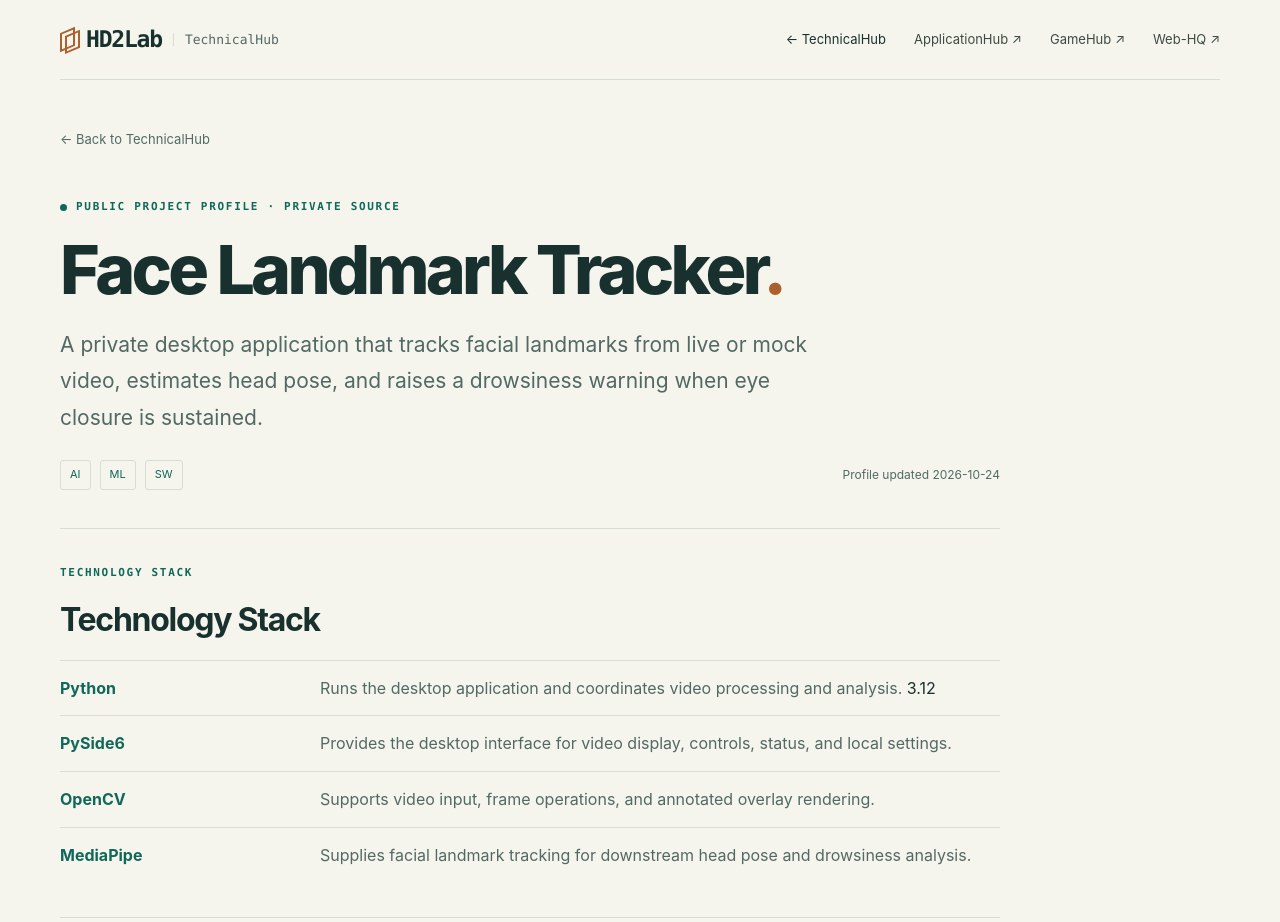
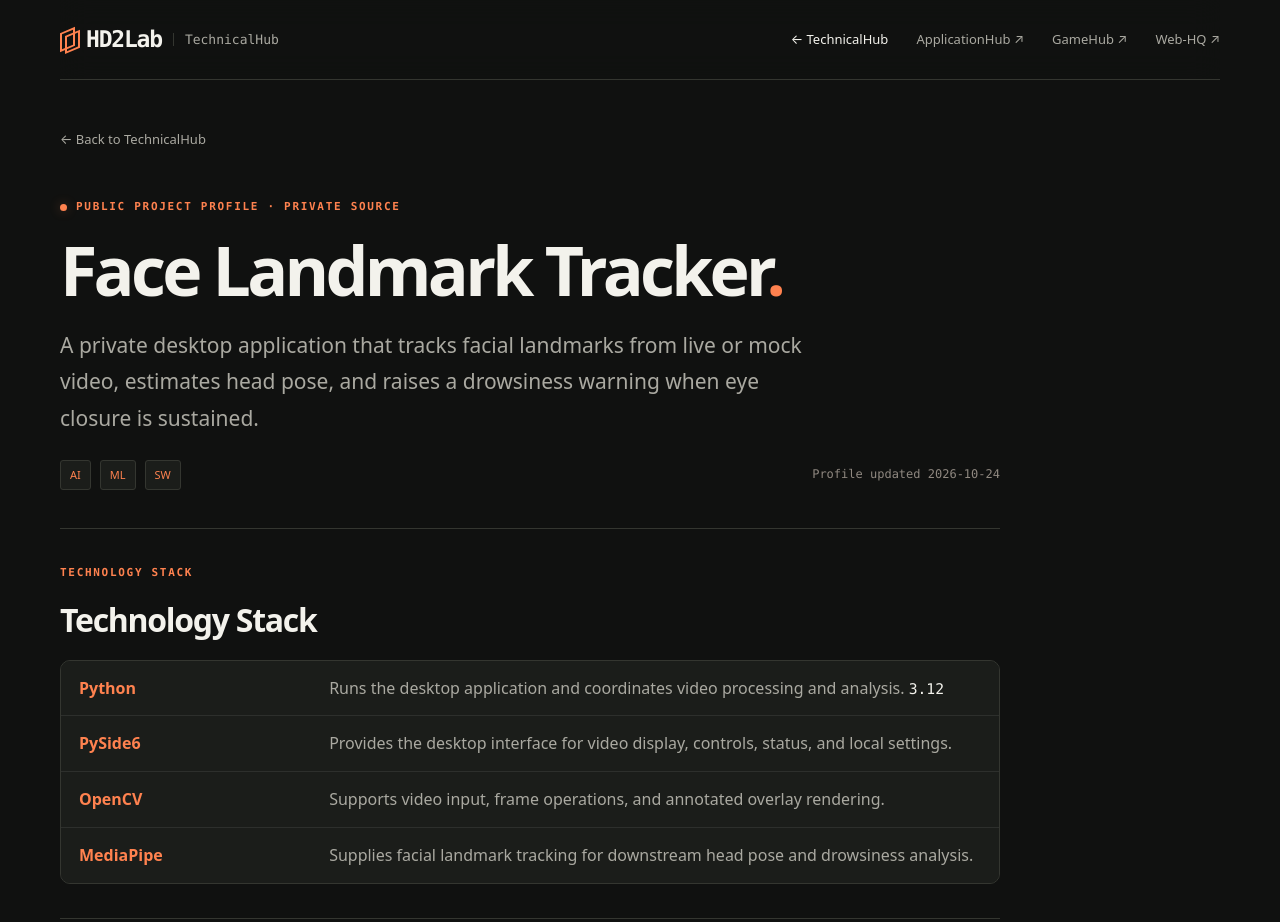
Before and after one commit to HyangDan2/TechnicalHub, an Eleventy site: page content/profiles/face-landmark-tracker.md in a window 1280 px wide. Shown: the top 922 px of the page. Built offline with nearby package versions, Linux system fonts and the light colour scheme; Eleventy itself is replaced by a stand-in of ours; files that its build step writes are made by us from their sources.

Commit message:
feat(techhub): unify design system with HD2Lab dark theme and modern font stack (#5)

```diff
--- a/_includes/layouts/profile.njk
+++ b/_includes/layouts/profile.njk
@@ -4,7 +4,7 @@
     <meta charset="utf-8">
     <meta name="viewport" content="width=device-width, initial-scale=1">
     <meta name="description" content="{{ summary | escape }}">
-    <meta name="theme-color" content="#f5f5ee">
+    <meta name="theme-color" content="#101110">
     <title>{{ title | escape }} — TechnicalHub</title>
     <link rel="canonical" href="https://hyangdan2.github.io/TechnicalHub/technologies/{{ slug | escape }}/">
     <meta property="og:type" content="article">
--- a/css/profile.css
+++ b/css/profile.css
@@ -1,33 +1,41 @@
 @charset "UTF-8";
+/* HD2Lab TechnicalHub — project profile pages
+   HD2Lab Dark Tech standard (orange #ff824f on #101110) */
 :root {
-  color-scheme: light;
-  --profile-ink: #18312e;
-  --profile-muted: #526964;
-  --profile-paper: #f5f5ee;
-  --profile-white: #fff;
-  --profile-teal: #106858;
-  --profile-lime: #d5eb99;
-  --profile-line: #d6ded4;
-  --profile-gold: #ac602d;
-  --profile-mono: ui-monospace, SFMono-Regular, Consolas, monospace;
+  color-scheme: dark;
+  --profile-paper: #101110;
+  --profile-card: #1b1d1a;
+  --profile-raised: #242220;
+  --profile-ink: #f3f2ec;
+  --profile-body: #c6c2bb;
+  --profile-muted: #aaa9a1;
+  --profile-dim: #8f8880;
+  --profile-line: #343630;
+  --profile-line-soft: rgba(255, 255, 255, 0.08);
+  --profile-teal: #ff824f;
+  --profile-gold: #ffa47b;
+  --profile-accent-soft: rgba(255, 130, 79, 0.12);
+  --profile-sans: system-ui, -apple-system, BlinkMacSystemFont, "Pretendard", "Segoe UI", Roboto, "Apple SD Gothic Neo", "Malgun Gothic", sans-serif;
+  --profile-mono: ui-monospace, SFMono-Regular, "JetBrains Mono", Menlo, Consolas, monospace;
+  font-family: var(--profile-sans);
+  font-synthesis: none;
+  line-height: 1.8;
   background: var(--profile-paper);
   color: var(--profile-ink);
-  font-family: -apple-system, BlinkMacSystemFont, 'Apple SD Gothic Neo', 'Malgun Gothic', sans-serif;
-  font-synthesis: none;
-  line-height: 1.8;
 }
 
 * { box-sizing: border-box; }
 html { scroll-behavior: smooth; scroll-padding-top: 100px; }
 body { margin: 0; background: var(--profile-paper); color: var(--profile-ink); }
 a { color: var(--profile-teal); text-underline-offset: 4px; }
-a:hover { color: #914e22; }
+a:hover { color: var(--profile-gold); }
 img, svg { max-width: 100%; height: auto; }
 .shell { width: min(1160px, calc(100% - 64px)); margin-inline: auto; }
-.skip-link { position: fixed; z-index: 20; top: 10px; left: 10px; padding: 10px 14px; background: var(--profile-teal); color: white; transform: translateY(-200%); }
+.skip-link { position: fixed; z-index: 20; top: 10px; left: 10px; padding: 10px 14px; background: var(--profile-teal); color: #191714; font-weight: 700; transform: translateY(-200%); }
 .skip-link:focus { transform: none; }
-:focus-visible { outline: 3px solid #c56826; outline-offset: 4px; }
+:focus-visible { outline: 3px solid var(--profile-teal); outline-offset: 4px; }
 
+/* Header */
 .site-header {
   position: sticky;
   top: 0;
@@ -38,54 +46,71 @@ img, svg { max-width: 100%; height: auto; }
   justify-content: space-between;
   gap: 20px;
   border-bottom: 1px solid var(--profile-line);
-  background: rgb(245 245 238 / 97%);
+  background: rgb(16 17 16 / 94%);
+  -webkit-backdrop-filter: blur(14px);
+  backdrop-filter: blur(14px);
 }
 .brand { display: flex; align-items: center; gap: 11px; color: var(--profile-ink); text-decoration: none; font-family: var(--profile-mono); font-weight: 800; letter-spacing: -1.2px; line-height: 1.05; }
 .brand-name { font-size: 23px; }
 .brand em { font-style: normal; font-weight: 500; font-size: 13px; letter-spacing: 0; color: var(--profile-muted); border-left: 1px solid var(--profile-line); padding-left: 11px; }
-.mark { display: inline-block; width: 15px; height: 19px; border: 2.5px solid var(--profile-gold); transform: skewY(-23deg); position: relative; flex: none; }
-.mark:after { content: ''; position: absolute; inset: 3px -7px -6px 3px; border: 2px solid var(--profile-gold); }
+.mark { display: inline-block; width: 15px; height: 19px; border: 2.5px solid var(--profile-teal); transform: skewY(-23deg); position: relative; flex: none; }
+.mark:after { content: ''; position: absolute; inset: 3px -7px -6px 3px; border: 2px solid var(--profile-teal); }
 .site-header nav { display: flex; gap: 28px; align-items: center; font-size: 13px; }
 .site-header nav a { color: var(--profile-ink); text-decoration: none; }
-.site-header nav a:hover { color: var(--profile-gold); }
-.site-header nav .hub-link, .site-header nav .web-hq-link { color: #3d4a45; }
+.site-header nav a:hover { color: var(--profile-teal); }
+.site-header nav .hub-link, .site-header nav .web-hq-link { color: var(--profile-muted); }
+.site-header nav .hub-link:hover, .site-header nav .web-hq-link:hover { color: var(--profile-teal); }
 
+/* Profile page */
 .profile-page { padding-top: 44px; padding-bottom: 76px; }
 .profile-back { display: inline-flex; margin-bottom: 38px; color: var(--profile-muted); font-size: 13px; text-decoration: none; }
 .profile-back:hover { color: var(--profile-teal); }
 .profile-heading { max-width: 940px; padding: 8px 0 38px; border-bottom: 1px solid var(--profile-line); }
 .eyebrow { display: flex; align-items: center; gap: 9px; margin: 0 0 16px; color: var(--profile-teal); font-family: var(--profile-mono); font-size: 11px; font-weight: 700; letter-spacing: 1.7px; }
-.status-dot { width: 7px; height: 7px; border-radius: 50%; background: var(--profile-teal); }
-.profile-heading h1 { margin: 16px 0 20px; font-size: clamp(38px, 6vw, 68px); font-weight: 760; line-height: 1.08; letter-spacing: -.055em; }
-.accent { color: var(--profile-gold); }
+.status-dot { width: 7px; height: 7px; border-radius: 50%; background: var(--profile-teal); box-shadow: 0 0 12px #ff824f55; }
+.profile-heading h1 { margin: 16px 0 20px; color: var(--profile-ink); font-size: clamp(38px, 6vw, 68px); font-weight: 760; line-height: 1.08; letter-spacing: -.055em; }
+.accent { color: var(--profile-teal); }
 .profile-summary { max-width: 760px; margin: 0; color: var(--profile-muted); font-size: clamp(17px, 2.2vw, 21px); line-height: 1.75; }
 .profile-meta { display: flex; flex-wrap: wrap; align-items: center; gap: 9px; margin-top: 23px; }
-.category-tag { padding: 4px 9px; border: 1px solid var(--profile-line); border-radius: 3px; color: var(--profile-teal); font-size: 11px; }
-.profile-updated { margin-left: auto; color: var(--profile-muted); font-size: 12px; }
+.category-tag { padding: 4px 9px; border: 1px solid var(--profile-line); border-radius: 3px; background: var(--profile-card); color: var(--profile-teal); font-size: 11px; }
+.profile-updated { margin-left: auto; color: var(--profile-dim); font-family: var(--profile-mono); font-size: 12px; }
 
+/* Technology stack */
 .profile-technologies { max-width: 940px; padding: 34px 0; border-bottom: 1px solid var(--profile-line); }
-.profile-technologies h2, .profile-article h2 { margin: 0 0 18px; font-size: clamp(24px, 3.4vw, 32px); line-height: 1.35; letter-spacing: -.04em; }
-.profile-technologies dl { margin: 0; }
-.technology-row { display: grid; grid-template-columns: minmax(160px, .35fr) 1fr; gap: 22px; padding: 13px 0; border-top: 1px solid var(--profile-line); }
+.profile-technologies h2, .profile-article h2 { margin: 0 0 18px; color: var(--profile-ink); font-size: clamp(24px, 3.4vw, 32px); line-height: 1.35; letter-spacing: -.04em; }
+.profile-technologies dl { margin: 0; border: 1px solid var(--profile-line); border-radius: 10px; background: var(--profile-card); overflow: hidden; }
+.technology-row { display: grid; grid-template-columns: minmax(160px, .35fr) 1fr; gap: 22px; padding: 13px 18px; border-top: 1px solid var(--profile-line-soft); background: var(--profile-card); transition: background .15s; }
+.technology-row:first-child { border-top: 0; }
+.technology-row:hover { background: var(--profile-raised); }
 .technology-row dt { color: var(--profile-teal); font-weight: 700; }
 .technology-row dd { margin: 0; color: var(--profile-muted); }
-.technology-version { white-space: nowrap; color: var(--profile-ink); }
+.technology-version { white-space: nowrap; color: var(--profile-ink); font-family: var(--profile-mono); font-size: .92em; }
 
-.profile-article { max-width: 940px; padding-top: 25px; color: var(--profile-muted); font-size: 15px; line-height: 1.85; }
+/* Article */
+.profile-article { max-width: 940px; padding-top: 25px; color: var(--profile-body); font-size: 15px; line-height: 1.85; }
 .profile-article h2 { margin-top: 37px; color: var(--profile-ink); }
 .profile-article h3 { margin: 25px 0 8px; color: var(--profile-ink); font-size: 20px; line-height: 1.4; }
 .profile-article p { margin: 0 0 18px; }
+.profile-article strong { color: var(--profile-ink); font-weight: 700; }
 .profile-article ul, .profile-article ol { padding-left: 1.4em; }
+.profile-article li { color: var(--profile-body); }
 .profile-article li + li { margin-top: 7px; }
+.profile-article li::marker { color: var(--profile-teal); }
 .profile-article a { color: var(--profile-teal); }
-.profile-article img { display: block; margin: 24px 0; border: 1px solid var(--profile-line); border-radius: 5px; background: var(--profile-white); }
-.profile-article code { padding: .12em .35em; border: 1px solid var(--profile-line); border-radius: 3px; background: #ecefe5; color: var(--profile-ink); font-family: var(--profile-mono); font-size: .88em; }
-.profile-article blockquote { margin: 20px 0; padding: 4px 0 4px 18px; border-left: 3px solid var(--profile-teal); color: var(--profile-muted); }
+.profile-article img, .profile-article svg { display: block; margin: 24px 0; width: 100%; border: 1px solid var(--profile-line); border-radius: 8px; background: #141613; padding: 12px; }
+.profile-article code { padding: .12em .35em; border: 1px solid var(--profile-line); border-radius: 3px; background: rgba(255, 255, 255, 0.06); color: var(--profile-gold); font-family: var(--profile-mono); font-size: .88em; }
+.profile-article pre { margin: 20px 0; padding: 18px; border: 1px solid var(--profile-line); border-radius: 8px; background: var(--profile-card); overflow-x: auto; }
+.profile-article pre code { padding: 0; border: 0; background: none; color: var(--profile-ink); }
+.profile-article blockquote { margin: 20px 0; padding: 12px 0 12px 18px; border-left: 3px solid var(--profile-teal); background: var(--profile-accent-soft); border-radius: 0 6px 6px 0; color: var(--profile-muted); }
+.profile-article blockquote p:last-child { margin-bottom: 0; }
+.profile-article hr { margin: 34px 0; border: 0; border-top: 1px solid var(--profile-line); }
 
+/* Footer */
 .site-footer { display: flex; align-items: center; justify-content: space-between; gap: 20px; padding-block: 28px; border-top: 1px solid var(--profile-line); }
 .footer-brand { color: var(--profile-ink); font-family: var(--profile-mono); font-size: 14px; font-weight: 800; }
 .site-footer p { margin: 4px 0 0; color: var(--profile-muted); font-size: 11px; }
-.site-footer > a { min-height: 44px; display: flex; align-items: center; gap: 10px; font-size: 12px; text-decoration: none; }
+.site-footer > a { min-height: 44px; display: flex; align-items: center; gap: 10px; color: var(--profile-muted); font-size: 12px; text-decoration: none; }
+.site-footer > a:hover { color: var(--profile-teal); }
 .site-footer .accent { color: var(--profile-gold); }
 
 @media (max-width: 620px) {
@@ -101,7 +126,8 @@ img, svg { max-width: 100%; height: auto; }
   .profile-back { margin-bottom: 27px; }
   .profile-heading { padding-bottom: 28px; }
   .profile-updated { width: 100%; margin-left: 0; }
-  .technology-row { grid-template-columns: 1fr; gap: 3px; }
+  .technology-row { grid-template-columns: 1fr; gap: 3px; padding-inline: 15px; }
+  .profile-article img, .profile-article svg { padding: 8px; margin: 20px 0; }
   .site-footer { align-items: flex-start; }
 }
 @media (max-width: 370px) {
@@ -109,4 +135,4 @@ img, svg { max-width: 100%; height: auto; }
   .brand { font-size: 18px; }
   .site-header nav { gap: 10px; font-size: 10px; }
 }
-@media (prefers-reduced-motion: reduce) { html { scroll-behavior: auto; } }
+@media (prefers-reduced-motion: reduce) { html { scroll-behavior: auto; } .technology-row { transition: none; } }
--- a/css/styles.css
+++ b/css/styles.css
@@ -11,7 +11,7 @@
   --dim: #8f8880;
   --accent: #ff824f;
   --accent-hover: #ffa47b;
-  font-family: Arial, "Apple SD Gothic Neo", "Malgun Gothic", sans-serif;
+  font-family: system-ui, -apple-system, BlinkMacSystemFont, "Pretendard", "Segoe UI", Roboto, "Apple SD Gothic Neo", "Malgun Gothic", sans-serif;
   background: var(--bg);
   color: var(--ink);
   font-synthesis: none;
@@ -77,7 +77,7 @@ h1 { font-size: clamp(64px, 7.2vw, 102px); line-height: .98; letter-spacing: -5p
 .section-heading { display: flex; justify-content: space-between; align-items: flex-end; margin-bottom: 26px; gap: 20px; }
 .section-heading .eyebrow { margin-bottom: 12px; }
 h2 { font-size: 27px; letter-spacing: -1px; margin: 0; line-height: 1.4; }
-.count { display: inline-block; font-family: ui-monospace, SFMono-Regular, Consolas, monospace; font-size: 12px; vertical-align: middle; letter-spacing: 0; border: 1px solid #4c4038; border-radius: 5px; padding: 2px 7px; color: var(--accent); margin-left: 14px; }
+.count { display: inline-block; font-family: ui-monospace, SFMono-Regular, "JetBrains Mono", Menlo, Consolas, monospace; font-size: 12px; vertical-align: middle; letter-spacing: 0; border: 1px solid #4c4038; border-radius: 5px; padding: 2px 7px; color: var(--accent); margin-left: 14px; }
 .section-note { font-size: 12px; color: var(--muted); margin: 0 0 5px; }
 .toolbar { display: flex; gap: 10px; }
 .search-box { min-width: 0; flex: 1; min-height: 48px; display: flex; align-items: center; gap: 12px; padding: 0 14px; border: 1px solid var(--line); border-radius: 6px; background: var(--panel); color: var(--muted); }
@@ -104,7 +104,7 @@ input::placeholder { color: #8f8880; }
 .image-caption { position: absolute; right: 9px; bottom: 8px; background: #080b10cc; padding: 4px 7px; border-radius: 4px; font-size: 9px; color: #ece7e2; }
 .card-body { padding: 22px; display: flex; flex-direction: column; flex: 1; }
 .card-kicker { display: flex; align-items: center; justify-content: space-between; gap: 12px; color: var(--accent); font-size: 10px; letter-spacing: 1.5px; font-weight: 700; margin-bottom: 13px; }
-.card-index { font-family: ui-monospace, SFMono-Regular, Consolas, monospace; color: #aaa39c; font-size: 11px; letter-spacing: 0; }
+.card-index { font-family: ui-monospace, SFMono-Regular, "JetBrains Mono", Menlo, Consolas, monospace; color: #aaa39c; font-size: 11px; letter-spacing: 0; }
 .card-title { font-size: 24px; letter-spacing: -.8px; margin: 0 0 6px; line-height: 1.35; overflow-wrap: anywhere; }
 .card-subtitle { font-size: 11px; color: var(--muted); margin: 0 0 16px; min-height: 14px; }
 .card-description { font-size: 13px; line-height: 1.8; color: #c2bdb5; margin: 0 0 20px; flex: 1; word-break: keep-all; overflow-wrap: anywhere; }
```
Also changed, not shown: docs/ARCHITECTURE.md (+1 -1 lines), docs/HARNESS_GUIDE.md (+1 -1 lines), docs/PROFILE_CARD_GUIDE.md (+1 -1 lines), docs/TODO_BACKEND.md (+1 -1 lines).
